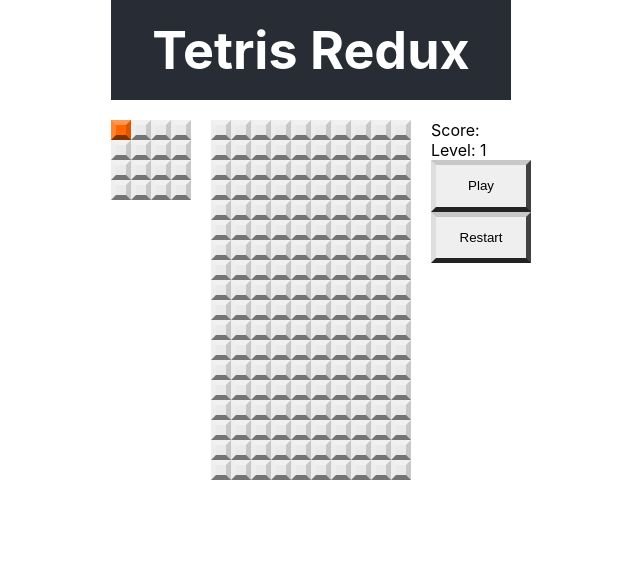
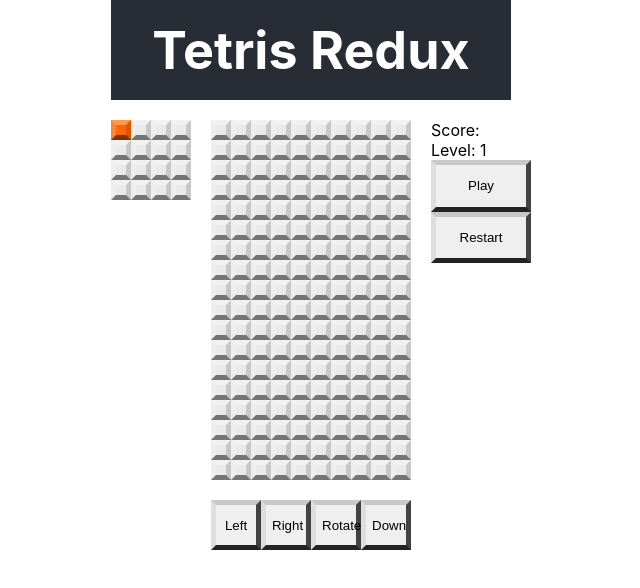
Before and after one commit to DonjaVanEsch/REPO-NAME, a React (Create React App) app: page / in a window 1280 px wide. Shown: the top 588 px of the page, without its empty margins (329-969 px from the left). Built offline with nearby package versions, Linux system fonts and the light colour scheme.

Commit message:
Added initial controls

```diff
--- a/src/App.js
+++ b/src/App.js
@@ -4,6 +4,7 @@ import './index.css';
 import GridBoard from './components/GridBoard'
 import NextBlock from './components/NextBlock'
 import ScoreBoard from './components/ScoreBoard'
+import Controls from './components/Controls'
 
 function App() {
   return (
@@ -14,6 +15,7 @@ function App() {
       <GridBoard />
       <NextBlock />
       <ScoreBoard />
+      <Controls />
     </div>
   );
 }
--- /dev/null
+++ b/src/components/Controls.js
@@ -0,0 +1,12 @@
+import React from 'react'
+
+export default function Controls(props) {
+    return (
+        <div className="controls">
+            <button className="control-button" onClick={ (e) =>{}}>Left</button>
+            <button className="control-button" onClick={ (e) =>{}}>Right</button>
+            <button className="control-button" onClick={ (e) =>{}}>Rotate</button>
+            <button className="control-button" onClick={ (e) =>{}}>Down</button>
+        </div>
+    );
+}
--- a/src/index.css
+++ b/src/index.css
@@ -172,3 +172,22 @@ code {
   border-right-color: var(--button-color-r);
   border-bottom-color: var(--button-color-b);
 }
+
+.controls {
+  grid-area: b;
+  display: flex;
+  flex-direction: row;
+}
+
+.control-button {
+  --size: calc(var(--tile-size) * 2.5 );
+  width: var(--size);
+  height: var(--size);
+  text-align: center;
+  display: block;
+  border-width: 5px;
+  border-top-color: var(--button-color-t);
+  border-left-color: var(--button-color-l);
+  border-right-color: var(--button-color-r);
+  border-bottom-color: var(--button-color-b);
+}
```
